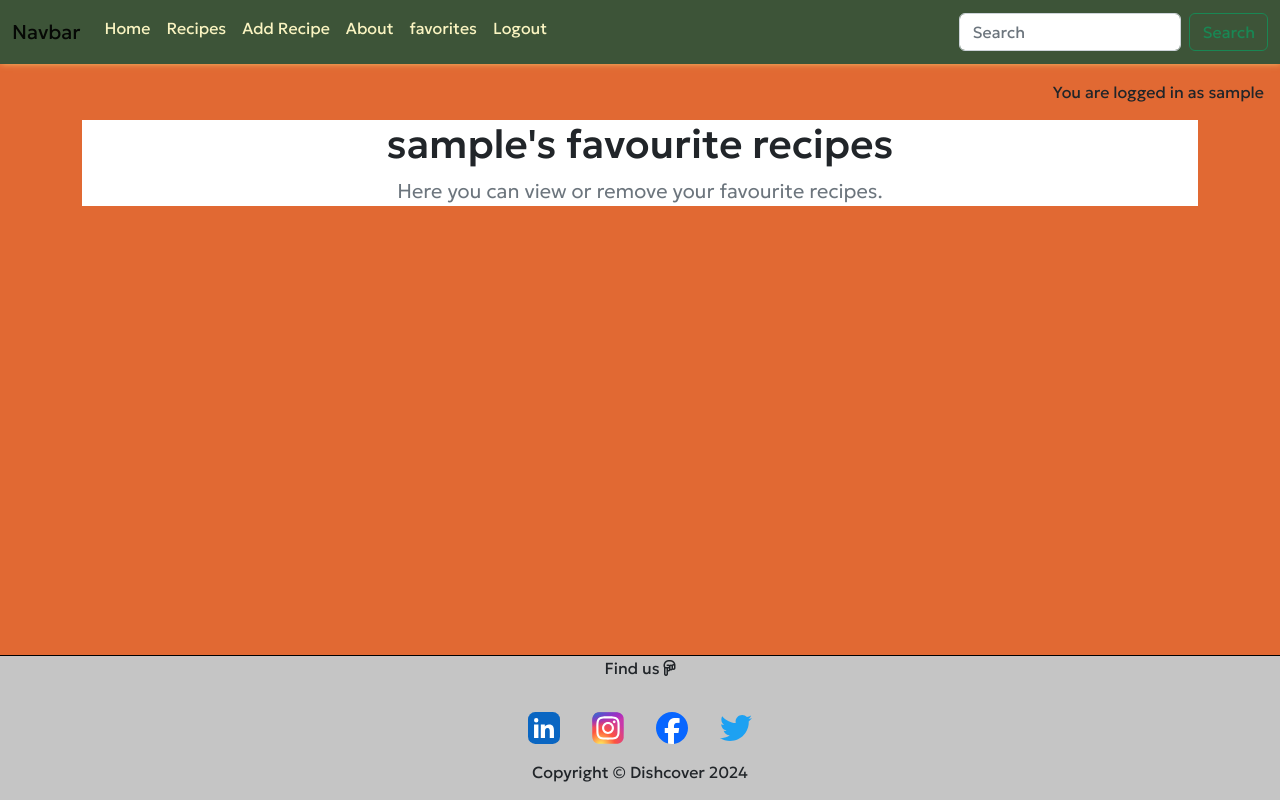
After one commit to Ahmadk-g/dishcover, a Django app: page /recipes/favorites/ in a window 1280 px wide. The commit adds this page. Run offline with Django 4.2, Linux system fonts and the light colour scheme; the visitor is signed in with stand-in values (Sample User, id 1); data that the repository does not hold is empty; some libraries are stand-ins or nearby versions; some web fonts are replaced.

Commit message:
Create Favorites (liked recipes) view

```diff
--- /dev/null
+++ b/recipes/templates/recipes/favorites.html
@@ -0,0 +1,33 @@
+{% extends 'base.html' %}
+{% load static %}
+
+<!-- Block to set the title of the page -->
+{% block title %}{{ user }} Favourites{% endblock %}
+
+{% block content %}
+<div class="container">
+    <!-- Section for the page header -->
+    <section class="jumbotron text-center bg-white">
+        <div class="container">
+            <!-- Display the user's name and a description -->
+            <h1>{{ user }}'s favourite recipes</h1>
+            <p class="lead text-muted">Here you can view or remove your favourite recipes.</p>
+        </div>
+    </section>
+    <div>
+        <div class="row">
+            <!-- Loop through each post in the 'new' context variable -->
+            {% for recipe in recipes %}
+            <a href="{% url 'recipe_details' recipe.slug %}" class="recipes" aria-label="Click to view {{recipe.title}}">
+                <div class="card m-3" style="width: 18rem;">
+                    <img src="{{recipe.image.url}}" class="card-img-top img-fixed-size" alt="{{recipe.image_alt}}">
+                    <div class="card-body">
+                    <h4 class="card-title">{{recipe.title}}</h4>
+                    </div>
+                </div>
+            </a>
+            {% endfor %}
+        </div>
+    </div>
+</div>
+{% endblock %}
--- a/recipes/urls.py
+++ b/recipes/urls.py
@@ -3,6 +3,7 @@ from . import views
 
 
 urlpatterns = [
+    path('favorites/', views.FavoritesView.as_view(), name='favorites'),
     path('', views.Recipes.as_view(), name='recipes'),
     path('addrecipe/', views.AddRecipe.as_view(), name='add_recipes'),
     path('<slug:slug>/', views.RecipeDetails, name="recipe_details"),
--- a/recipes/views.py
+++ b/recipes/views.py
@@ -86,3 +86,15 @@ def like_recipe(request, slug):
     else:
         recipe.likes.add(request.user)
     return HttpResponseRedirect(reverse('recipe_details', args=[slug]))
+
+
+
+class FavoritesView(LoginRequiredMixin, generic.ListView):
+    model = Recipe
+    template_name = 'recipes/favorites.html'
+    context_object_name = 'recipes'
+
+    def get_queryset(self):
+        # Assuming you have a 'likes' field in Recipe model
+        # Filter recipes liked by the current user
+        return Recipe.objects.filter(likes=self.request.user).order_by('-posted_on')
--- a/templates/includes/header.html
+++ b/templates/includes/header.html
@@ -20,6 +20,9 @@
               </li>
               <li class="nav-item">
                 <a class="nav-link {% if url_name == 'about' %}active{% endif %}" href="{% url 'about' %}">About</a>
+              </li>
+              <li class="nav-item">
+                <a class="nav-link {% if url_name == 'favorites' %}active{% endif %}" href="{% url 'favorites' %}">favorites</a>
               </li>
               {% if user.is_authenticated %}
               <li class="nav-item">
```
